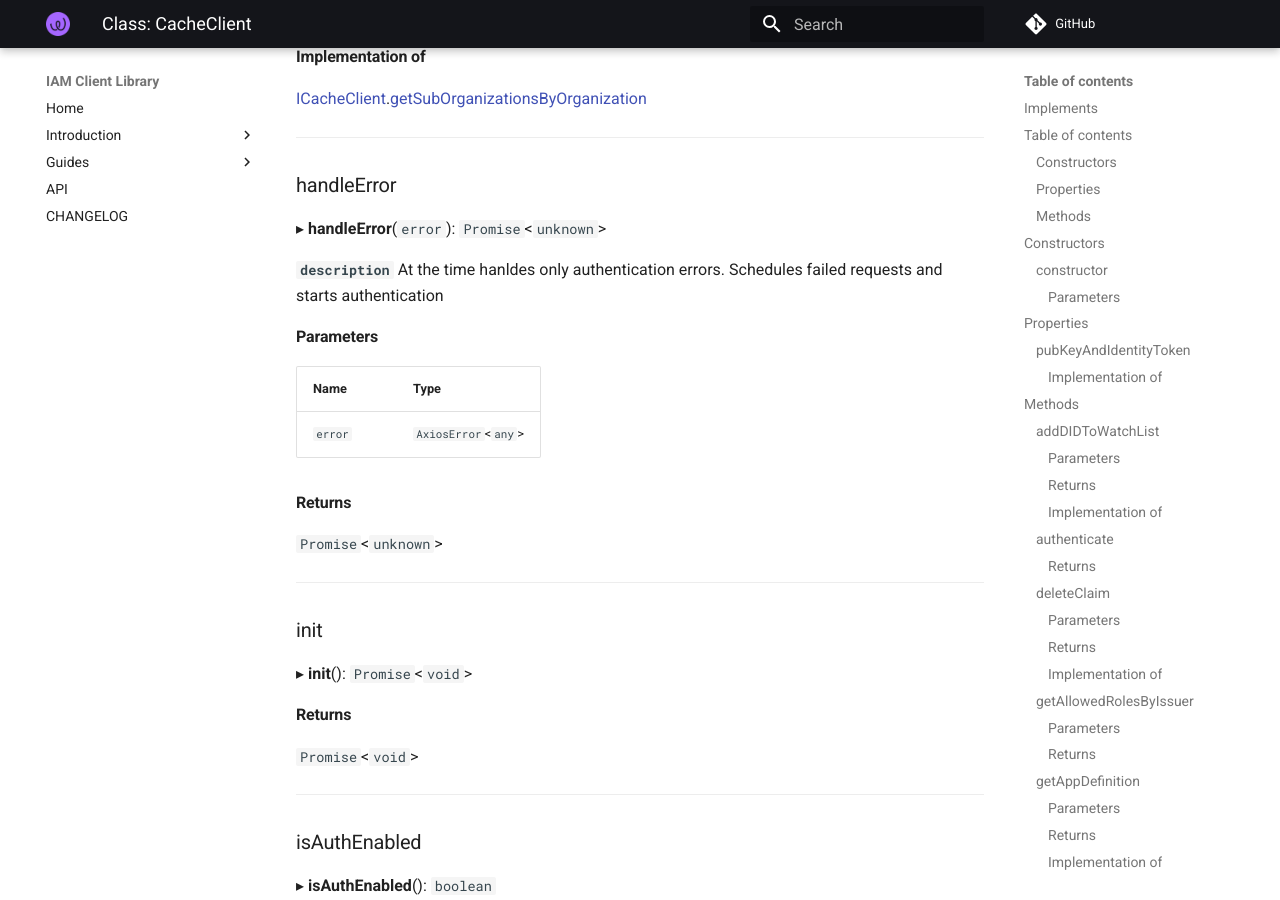
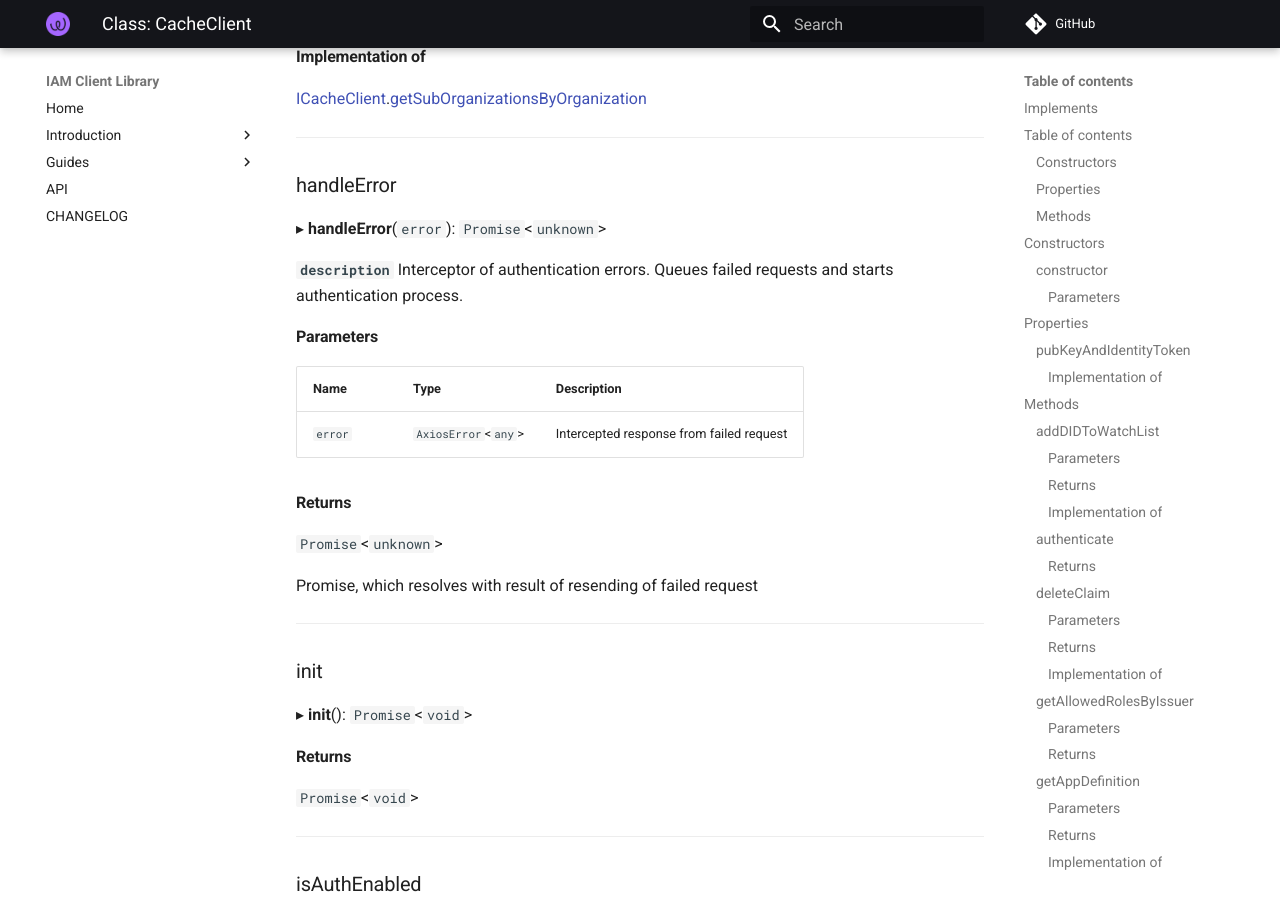
Before and after one commit to energywebfoundation/iam-client-lib, an MkDocs documentation site: the page built from docs/api/classes/modules_cacheClient_cacheClient_service.CacheClient.md, in a window 1280 px wide and 900 px high, scrolled down 15859 px. Built offline with MkDocs 1.6.1 and Material for MkDocs 9.7.7, drawn with Linux system fonts in a browser that asks for light colours; comment, search, counter and statistics services are not loaded; some of the changed text lies outside the part shown.

```diff
--- a/docs/api/classes/modules_cacheClient_cacheClient_service.CacheClient.md
+++ b/docs/api/classes/modules_cacheClient_cacheClient_service.CacheClient.md
@@ -660,17 +660,19 @@ ___
 
 ▸ **handleError**(`error`): `Promise`<`unknown`\>
 
-**`description`** At the time hanldes only authentication errors. Schedules failed requests and starts authentication
+**`description`** Interceptor of authentication errors. Queues failed requests and starts authentication process.
 
 #### Parameters
 
-| Name | Type |
-| :------ | :------ |
-| `error` | `AxiosError`<`any`\> |
+| Name | Type | Description |
+| :------ | :------ | :------ |
+| `error` | `AxiosError`<`any`\> | Intercepted response from failed request |
 
 #### Returns
 
 `Promise`<`unknown`\>
+
+Promise, which resolves with result of resending of failed request
 
 ___
 
--- a/package.json
+++ b/package.json
@@ -32,7 +32,7 @@
         "build:typechain:rewardpool": "typechain --target ethers-v5 --out-dir ethers \"./node_modules/@energyweb/iam-contracts/dist/contracts/RewardPool.json\"",
         "build:typechain:stakingpool": "typechain --target ethers-v5 --out-dir ethers \"./node_modules/@energyweb/iam-contracts/dist/contracts/Staking*.json\"",
         "build:typechain:staking-pool": "typechain --target ethers-v5 --out-dir ethers-staking \"./node_modules/@energyweb/staking-pool/dist/contracts/StakingPool.sol/StakingPool.json\"",
-        "prepare": "npm run build",
+        "prepare": "npm run build && patch-package",
         "start-rpc": "run-with-testrpc -m \"candy maple cake sugar pudding cream honey rich smooth crumble sweet treat\" -p 8544 --chainId 1337 -a 20 -e 10000000 -l=10000000",
         "ganache": "ganache-cli -m \"candy maple cake sugar pudding cream honey rich smooth crumble sweet treat\" -p 8544 --chainId 1337 -a 20 -e 10000000 -l=10000000",
         "test:watch": "npm run start-rpc -- \"jest --coverage --env=./jest.env.js --watchAll\"",
@@ -122,6 +122,7 @@
         "jest-environment-node": "^27.1.0",
         "jwt-decode": "^3.1.2",
         "lint-staged": "^11.1.1",
+        "patch-package": "^6.4.7",
         "prettier": "^2.3.2",
         "rimraf": "^3.0.2",
         "rollup-plugin-typescript2": "^0.27.2",
```
Also changed, not shown: other parts of docs/api/classes/modules_cacheClient_cacheClient_service.CacheClient.md (+3 -0 lines), 3 other files.
